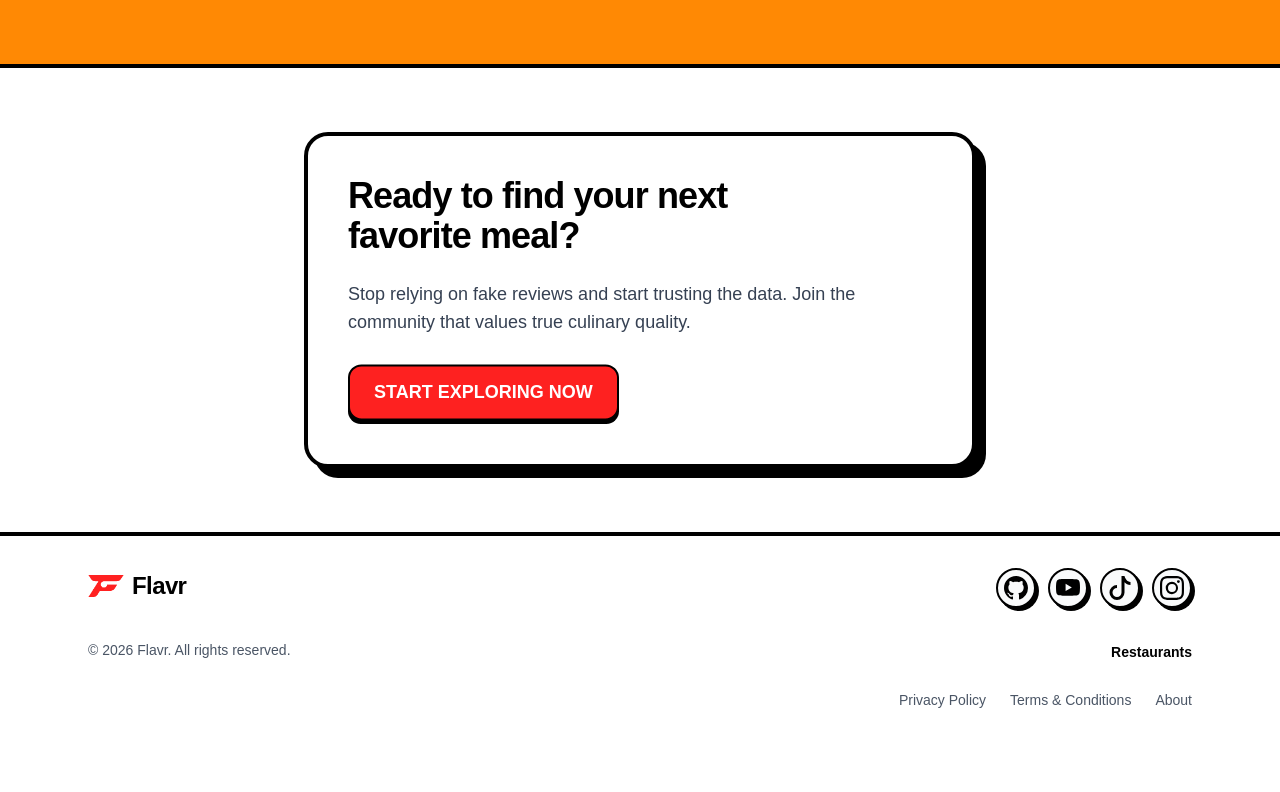
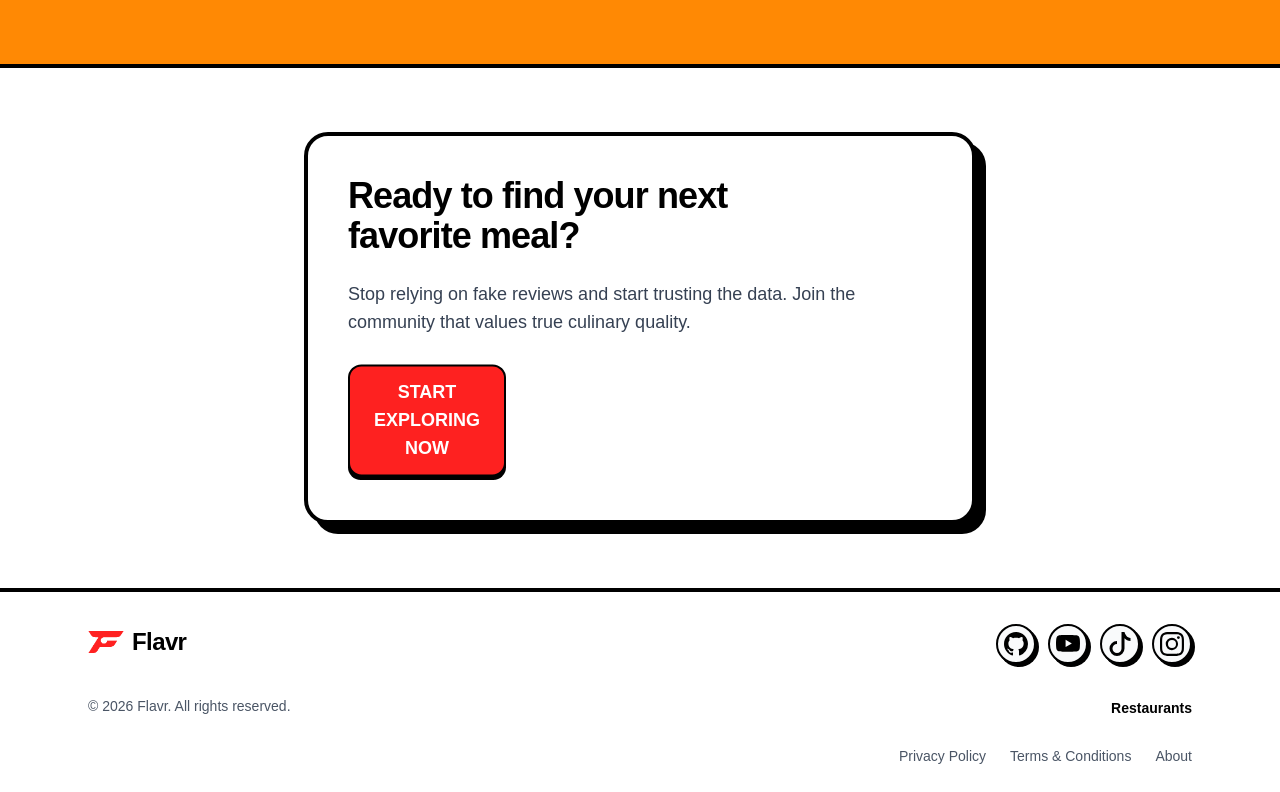
Before and after one commit to filipposobrijanu/flavr-frontend, a Next.js app: page / in a window 1280 px wide. Shown: the part 1545-2337 px from the top of the page. Before the commit the page ends 2281 px from the top, so only its background shows below. Built offline with nearby package versions, Linux system fonts and the light colour scheme; a web font is replaced by a local one.

Commit message:
new fix for responviness

```diff
--- a/src/app/page.tsx
+++ b/src/app/page.tsx
@@ -255,7 +255,7 @@ export default function Home() {
               style={{ backgroundColor: "#FE2120", color: "white" }}
               className="button_top px-3 py-2 py-3 px-6 text-lg "
             >
-              START {window.innerWidth > 768 ? "EXPLORING" : ""} NOW
+              START <span className="hidden md:block">EXPLORING</span> NOW
             </span>
           </button>
         </div>
```
